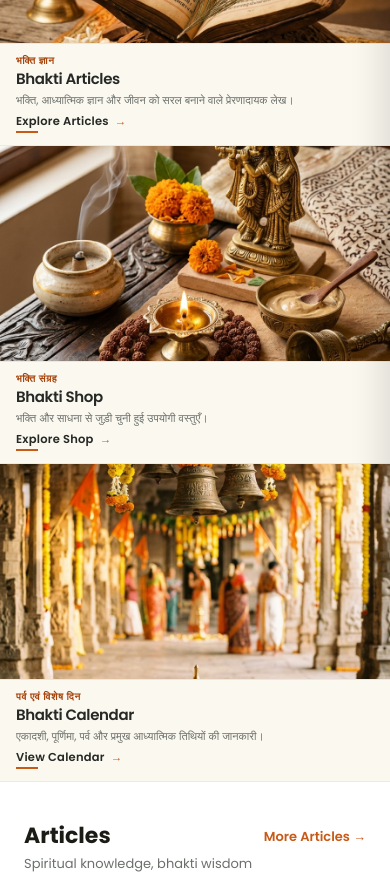
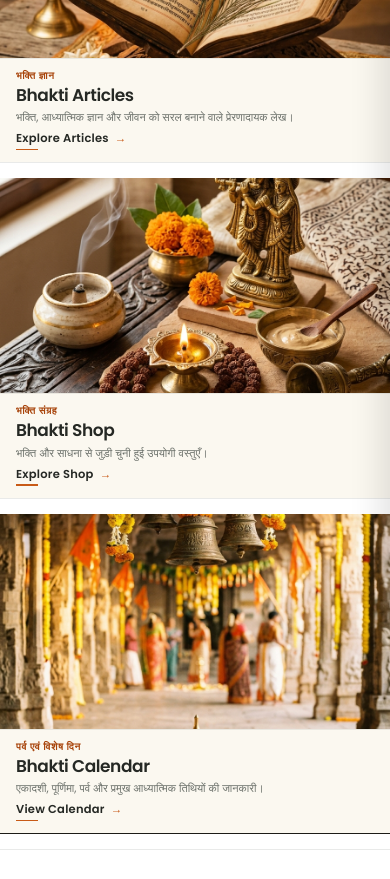
Before and after one commit to harish461/BhaktiMania, a Next.js app: page / in a window 390 px wide. Shown: the part 235-1114 px from the top of the page. Built offline with nearby package versions, Linux system fonts and the light colour scheme; no server answers; the database is empty.

Commit message:
style(mobile): set hero headings to 17px and add 15px gap between image panels

```diff
--- a/components/home/Hero.tsx
+++ b/components/home/Hero.tsx
@@ -99,14 +99,14 @@ export function Hero() {
           - Desktop: Preserved 500–560px height with absolute bottom overlay (UNCHANGED)
       ══════════════════════════════════════════════════════════════════ */}
       <div className="w-full max-w-none p-0 m-0 border-t md:border-t border-b border-[rgba(107,112,106,0.15)]">
-        <div className="grid grid-cols-1 md:grid-cols-3 w-full p-0 m-0 gap-0">
+        <div className="grid grid-cols-1 md:grid-cols-3 w-full p-0 m-0 pt-[15px] pb-[15px] md:py-0 gap-[15px] md:gap-0">
           {panels.map((panel, idx) => (
             <Link
               key={panel.id}
               href={panel.href}
-              className={`group relative flex flex-col md:block w-full overflow-hidden md:h-[500px] lg:h-[560px] focus-visible:outline-none focus-visible:ring-2 focus-visible:ring-[#C85A17] ${
+              className={`group relative flex flex-col md:block w-full overflow-hidden md:h-[500px] lg:h-[560px] focus-visible:outline-none focus-visible:ring-2 focus-visible:ring-[#C85A17] border-b md:border-b-0 ${
                 idx < panels.length - 1
-                  ? "border-b md:border-b-0 md:border-r border-[rgba(107,112,106,0.15)]"
+                  ? "md:border-r border-[rgba(107,112,106,0.15)]"
                   : ""
               }`}
             >
@@ -140,7 +140,7 @@ export function Hero() {
 
                 {/* 2. Main Title */}
                 <h2
-                  className="text-[15px] sm:text-[17px] md:text-[26px] lg:text-[28px] font-semibold md:font-bold leading-tight tracking-tight m-0 mb-1 text-[#252824] group-hover:text-[#1C1C17] transition-colors duration-200 [font-family:var(--font-poppins)]"
+                  className="text-[17px] md:text-[26px] lg:text-[28px] font-semibold md:font-bold leading-tight tracking-tight m-0 mb-1 text-[#252824] group-hover:text-[#1C1C17] transition-colors duration-200 [font-family:var(--font-poppins)]"
                 >
                   {panel.title}
                 </h2>
```
